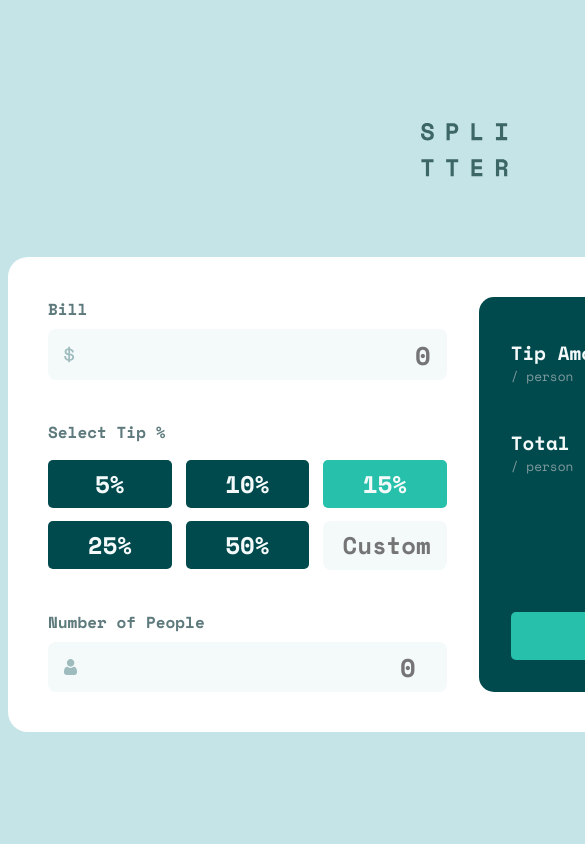
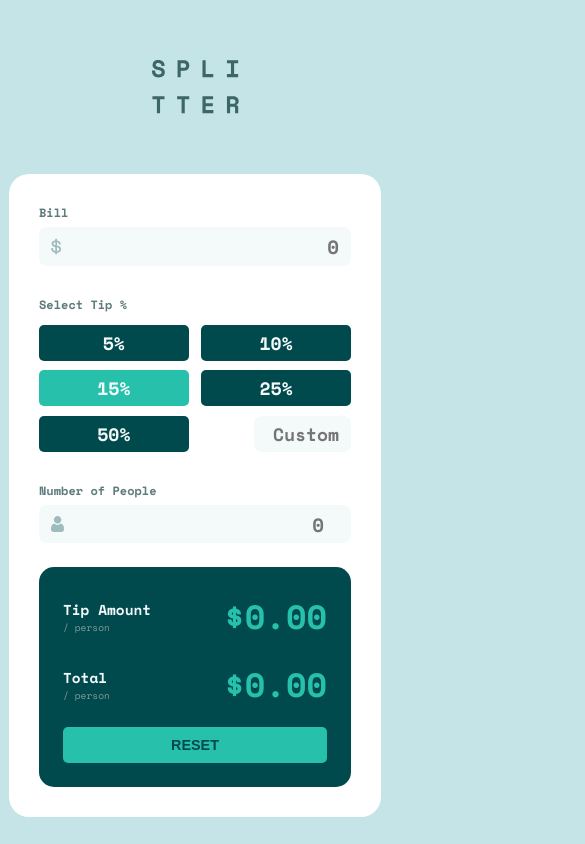
Before and after one commit to DavidTG7/tip_calculator, a React (Vite) app: page / in a window 390 px wide. Shown: the top 844 px of the page, 585 px wide, since content can reach past the window. Built offline with nearby package versions, Linux system fonts and the light colour scheme.

Commit message:
Complete main component, add responsiveness
Update useEffects

Update function amount generators

Add responsive media queries for whole application

```diff
--- a/src/app.css
+++ b/src/app.css
@@ -18,4 +18,17 @@ body {
   height: 90vh;
   display: grid;
   place-items: center;
+  margin: 0;
 }
+
+@media screen and (max-width: 950px) {
+  * {
+    font-size: 14px;
+  }
+}
+
+@media screen and (max-width: 815px) {
+  * {
+    font-size: 12px;
+  }
+}
--- a/src/components/main/Main.jsx
+++ b/src/components/main/Main.jsx
@@ -30,15 +30,22 @@ export const Main = () => {
     setTipAmount(totalTip);
   };
 
+  const totalAmountCalculator = (tip, billAmount, people) => {
+    const totalAmountPerPerson = (
+      (Number(billAmount) / Number(people)) +
+      Number(tip)
+    ).toFixed(2);
+    setTotalAmount(totalAmountPerPerson);
+  };
+
   useEffect(() => {
     tipAmountCalculator(billAmount, percentage, peopleAmount);
-  }, [billAmount, percentage, peopleAmount]);
-
-  useEffect(() => {
+    totalAmountCalculator(tipAmount, billAmount, peopleAmount);
     if (!billAmount.length || !peopleAmount.length) {
       setTipAmount("0.00");
+      setTotalAmount("0.00");
     }
-  }, [billAmount, peopleAmount, percentage]);
+  }, [billAmount, peopleAmount, percentage, tipAmount]);
 
   const handleBillAmountChange = (e) => {
     const billAmount = e.target.value;
@@ -139,7 +146,9 @@ export const Main = () => {
                 50%
               </button>
               <input
-                className={`custom-input ${isActive.custom ? "custom-active" : null}`}
+                className={`custom-input ${
+                  isActive.custom ? "custom-active" : null
+                }`}
                 type="number"
                 min="1"
                 onChange={handleCustomChange}
--- a/src/components/main/main.css
+++ b/src/components/main/main.css
@@ -31,6 +31,7 @@ main input {
   font-weight: 700;
   font-family: 'space mono';
 }
+
 
 main input:focus {
   outline: var(--strong-cyan) solid 2px;
@@ -144,3 +145,19 @@ main input:focus {
 .right__button:hover {
   background: var(--hover-light-cyan);
 }
+@media screen and (max-width: 710px) {
+  main {
+    margin: auto;
+    flex-flow: column;
+    width: 26rem;
+    align-items: center;
+  }
+
+  .left,.right {
+    width: 100%;
+  }
+
+  .left__tip-options_buttons button {
+    width: 48%;
+  }
+}
```
